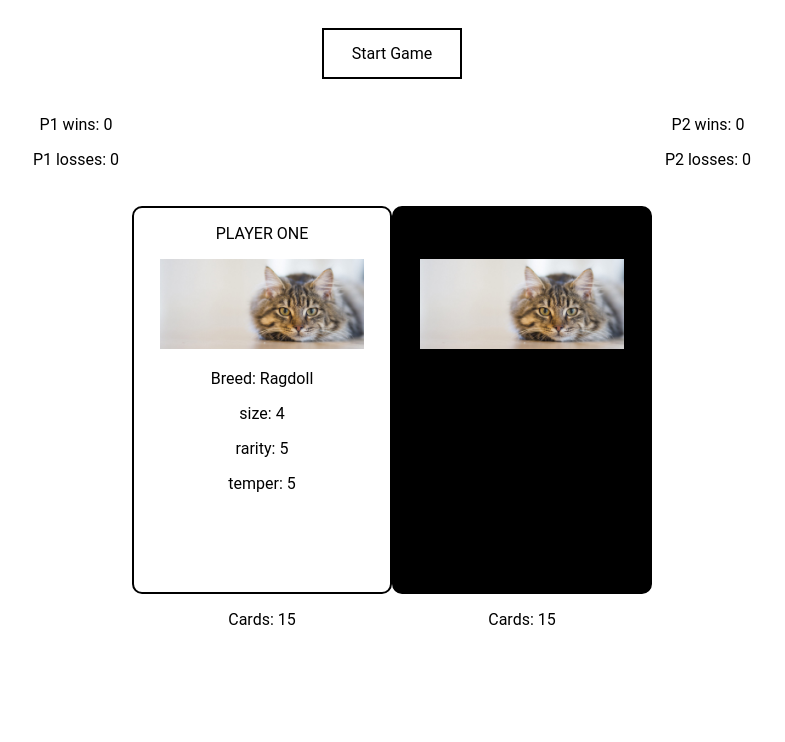
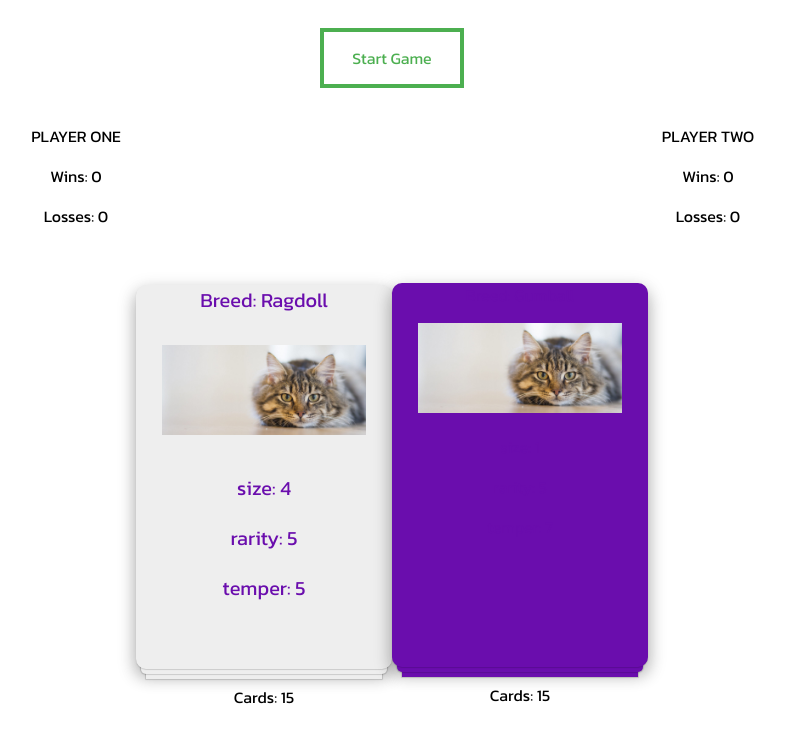
Before and after one commit to MrJamieRyan/Top_Trumps_Javascript_Game, a Vue app in the folder client/: page / in a window 1280 px wide. Both pictures are taken after a click on the button "Start Game". Shown: the top 742 px of the page, without its empty margins (248-1033 px from the left). Built offline with nearby package versions, Linux system fonts and the light colour scheme; no server answers.

Commit message:
CSS updates

```diff
--- a/client/public/index.html
+++ b/client/public/index.html
@@ -5,6 +5,7 @@
     <meta http-equiv="X-UA-Compatible" content="IE=edge">
     <meta name="viewport" content="width=device-width,initial-scale=1.0">
     <link rel="icon" href="<%= BASE_URL %>favicon.ico">
+    <link href="https://fonts.googleapis.com/css?family=Kanit&display=swap" rel="stylesheet">
     <title>client</title>
   </head>
   <body>
--- a/client/src/components/Controller.vue
+++ b/client/src/components/Controller.vue
@@ -1,14 +1,18 @@
 <template>
   <div>
-    <div class="start-game"> <button id="start-button" v-on:click="startGame">Start Game</button> </div>
+    <div class="start-game">
+      <button id="start-button" v-on:click="startGame">Start Game</button>
+    </div>
     <div class="scores">
       <div class="player-one-scores">
-        <p>P1 wins: {{playersRecords.playerOneGamesWon}}</p>
-        <p>P1 losses: {{playersRecords.playerOneGamesLost}}</p>
+        <p>PLAYER ONE</p>
+        <p>Wins: {{playersRecords.playerOneGamesWon}}</p>
+        <p>Losses: {{playersRecords.playerOneGamesLost}}</p>
       </div>
       <div class="player-two-scores">
-        <p>P2 wins: {{playersRecords.playerTwoGamesWon}}</p>
-        <p>P2 losses: {{playersRecords.playerTwoGamesLost}}</p>
+        <p>PLAYER TWO</p>
+        <p>Wins: {{playersRecords.playerTwoGamesWon}}</p>
+        <p>Losses: {{playersRecords.playerTwoGamesLost}}</p>
       </div>
     </div>
     <div>
@@ -16,7 +20,7 @@
     </div>
     <div class="players-wrapper">
       <player-one v-if="start" :cards="playerOneCardsDealt" :winningPlayer="winningPlayer" />
-      <player-two v-if="start" :cards="playerTwoCardsDealt" :winningPlayer="winningPlayer"/>
+      <player-two v-if="start" :cards="playerTwoCardsDealt" :winningPlayer="winningPlayer" />
     </div>
     <div v-if="gameWinner !== ''">
       <h1>{{gameWinner}}</h1>
@@ -25,8 +29,7 @@
 </template>
 
 <script>
-
-import PlayersService from "../../services/PlayersService.js"
+import PlayersService from "../../services/PlayersService.js";
 import { eventBus } from "../main.js";
 import PlayerOne from "./PlayerOne.vue";
 import PlayerTwo from "./PlayerTwo.vue";
@@ -38,93 +41,95 @@ export default {
     "player-two": PlayerTwo
   },
 
-  data(){
+  data() {
     return {
       playerOneCardsDealt: [],
       playerTwoCardsDealt: [],
       start: false,
       cardsUpForGrabs: [],
       selectedProperty: null,
-      winningPlayer: '',
-      winningPlayerStatement: '',
-      gameWinner: '',
+      winningPlayer: "",
+      winningPlayerStatement: "",
+      gameWinner: "",
       playersRecords: {
         playerOneGamesWon: 0,
         playerOneGamesLost: 0,
         playerTwoGamesWon: 0,
         playerTwoGamesLost: 0
       }
-
-    }
+    };
   },
 
-  mounted(){
+  mounted() {
+    this.shuffleCards();
+    this.splitCards();
 
-    this.shuffleCards()
-    this.splitCards()
+    eventBus.$on("both-cards-sent", payload => {
+      this.cardsUpForGrabs.unshift(payload[2]);
+      this.cardsUpForGrabs.unshift(payload[0]);
+      this.selectedProperty = payload[1];
 
-    eventBus.$on('both-cards-sent', (payload) => {
-      this.cardsUpForGrabs.unshift(payload[2])
-      this.cardsUpForGrabs.unshift(payload[0])
-      this.selectedProperty = payload[1]
+      if (
+        this.cardsUpForGrabs[0][this.selectedProperty] >
+        this.cardsUpForGrabs[1][this.selectedProperty]
+      ) {
+        eventBus.$emit("player-one-wins", this.cardsUpForGrabs);
+        this.cardsUpForGrabs = [];
+        this.winningPlayer = "bothCardsShowing";
+        this.winningPlayerStatement = "Player One Wins This Round!";
+        setTimeout(() => {
+          this.winningPlayer = "player-one";
+          this.winningPlayerStatement = "";
+        }, 3000);
+      } else if (
+        this.cardsUpForGrabs[0][this.selectedProperty] ===
+        this.cardsUpForGrabs[1][this.selectedProperty]
+      ) {
+        let lastWinningPlayer = this.winningPlayer;
+        this.winningPlayer = "bothCardsShowing";
+        this.winningPlayerStatement = "It's a draw!";
+        setTimeout(() => {
+          this.winningPlayer = lastWinningPlayer;
+          this.winningPlayerStatement = "";
+        }, 3000);
+      } else {
+        eventBus.$emit("player-two-wins", this.cardsUpForGrabs);
+        this.cardsUpForGrabs = [];
+        this.winningPlayer = "bothCardsShowing";
+        this.winningPlayerStatement = "Player Two Wins This Round!";
+        setTimeout(() => {
+          this.winningPlayer = "player-two";
+          this.winningPlayerStatement = "";
+        }, 3000);
+      }
+    });
 
+    eventBus.$on("player-one-loses-game", () => {
+      this.gameWinner = "Player Two Wins The Game!";
+      this.start = false;
+      this.playerOneGamesLost += 1;
+      this.playerTwoGamesWon += 1;
+      // this.handleUpdate()
+      this.shuffleCards();
+      this.splitCards();
+    });
 
-      if(this.cardsUpForGrabs[0][this.selectedProperty] > this.cardsUpForGrabs[1][this.selectedProperty]){
-        eventBus.$emit('player-one-wins', this.cardsUpForGrabs)
-        this.cardsUpForGrabs = []
-        this.winningPlayer = 'bothCardsShowing'
-        this.winningPlayerStatement = 'Player One Wins This Round!'
-        setTimeout(() => {this.winningPlayer = 'player-one';
-          this.winningPlayerStatement = ''}, 3000)
-      }
-
-      else if(this.cardsUpForGrabs[0][this.selectedProperty] === this.cardsUpForGrabs[1][this.selectedProperty]){
-        let lastWinningPlayer = this.winningPlayer
-        this.winningPlayer = 'bothCardsShowing'
-        this.winningPlayerStatement = "It's a draw!"
-        setTimeout(() => {this.winningPlayer = lastWinningPlayer;
-          this.winningPlayerStatement = ''}, 3000)
-      }
-
-      else
-
-      {
-        eventBus.$emit('player-two-wins', this.cardsUpForGrabs)
-        this.cardsUpForGrabs = []
-        this.winningPlayer = 'bothCardsShowing'
-        this.winningPlayerStatement = 'Player Two Wins This Round!'
-        setTimeout(() => {this.winningPlayer = 'player-two';
-          this.winningPlayerStatement = ''}, 3000)
-      }
-
-    } )
-
-    eventBus.$on('player-one-loses-game', () => {
-      this.gameWinner = 'Player Two Wins The Game!'
-      this.start = false
-      this.playerOneGamesLost += 1
-      this.playerTwoGamesWon += 1
+    eventBus.$on("player-two-loses-game", () => {
+      this.gameWinner = "Player One Wins The Game!";
+      this.start = false;
+      this.playerTwoGamesLost += 1;
+      this.playerOneGamesWon += 1;
       // this.handleUpdate()
-      this.shuffleCards()
-      this.splitCards()
-    })
-
-    eventBus.$on('player-two-loses-game', () => {
-      this.gameWinner = 'Player One Wins The Game!'
-      this.start = false
-      this.playerTwoGamesLost += 1
-      this.playerOneGamesWon += 1
-      // this.handleUpdate()
-      this.shuffleCards()
-      this.splitCards()
-    })
+      this.shuffleCards();
+      this.splitCards();
+    });
   },
 
   methods: {
-
     fetchPlayers() {
-      PlayersService.getPlayers()
-      .then(playersRecords => this.playersRecords = playersRecords[0])
+      PlayersService.getPlayers().then(
+        playersRecords => (this.playersRecords = playersRecords[0])
+      );
     },
     //
     // handleUpdate(){
@@ -132,82 +137,100 @@ export default {
     // },
 
     startGame() {
-      this.start = true
-      this.gameWinner = ''
-      this.fetchPlayers()
+      this.start = true;
+      this.gameWinner = "";
+      this.fetchPlayers();
     },
 
-    splitCards(){
-      const numberOfCardsPerPlayer = this.cards.length / 2
+    splitCards() {
+      const numberOfCardsPerPlayer = this.cards.length / 2;
       for (let i = 0; i < numberOfCardsPerPlayer; i++) {
-        this.playerOneCardsDealt[i] = this.cards[i]
+        this.playerOneCardsDealt[i] = this.cards[i];
       }
       for (let i = numberOfCardsPerPlayer; i < this.cards.length; i++) {
-        this.playerTwoCardsDealt[i - numberOfCardsPerPlayer] = this.cards[i]
+        this.playerTwoCardsDealt[i - numberOfCardsPerPlayer] = this.cards[i];
       }
     },
 
-    shuffleCards(){
-
+    shuffleCards() {
       for (let i = this.cards.length - 1; i > 0; i--) {
         const j = Math.floor(Math.random() * (i + 1));
         [this.cards[i], this.cards[j]] = [this.cards[j], this.cards[i]];
       }
-
     }
-
-
-
   }
 };
 </script>
 
 <style>
-
 #start-button {
-  border: 2px solid black;
+  font-family: "Kanit", sans-serif;
+  border: 4px solid #4caf50;
   background-color: white;
-  color: black;
+  color: #4caf50;
   padding: 14px 28px;
   font-size: 16px;
   cursor: pointer;
   margin: 20px;
 }
-
-*{
-  font-family: 'Roboto', sans-serif;
+#start-button:hover {
+  font-family: "Kanit", sans-serif;
+  background-color: #4caf50;
+  color: white;
+  box-shadow: 0 8px 16px 0 rgba(0, 0, 0, 0.2), 0 6px 20px 0 rgba(0, 0, 0, 0.19);
 }
 
-.start-game{
-  text-align: center;
-
+* {
+  font-family: "Kanit", sans-serif;
 }
 
-.players-wrapper{
+.start-game {
+  text-align: center;
+}
+
+.players-wrapper {
   text-align: center;
   display: grid;
   grid-template-columns: 1fr 1fr;
-    place-self: center;
+  place-self: center;
 }
 
-.card-container{
+.card-container {
   place-self: center;
 }
 
 .card-down {
+  color: #6a0dad;
+  background-color: #6a0dad;
+  box-shadow:
+  /* Top layer shadow */ 0 1px 1px rgba(0, 0, 0, 0.15),
+    /* Second layer */ 0 10px 0 -5px #6a0dad,
+    /* Second layer shadow */ 0 10px 1px -4px rgba(0, 0, 0, 0.15),
+    /* Third layer */ 0 20px 0 -10px #6a0dad,
+    /* Third layer shadow */ 0 20px 1px -9px rgba(0, 0, 0, 0.15),
+    /* Shadow at bottom */ 0 8px 16px 0 rgba(0, 0, 0, 0.2),
+    0 6px 20px 0 rgba(0, 0, 0, 0.19);
   width: 20vw;
   height: 30vw;
-  background-color: black;
-  border: 2px solid black;
   border-radius: 10px;
+  user-select: none;
 }
 
 .card-up {
+  color: #6a0dad;
+  font-size: 20px;
+  background: #eee;
+  box-shadow:
+    /* Top layer shadow */ 0 1px 1px rgba(0, 0, 0, 0.15),
+    /* Second layer */ 0 10px 0 -5px #eee,
+    /* Second layer shadow */ 0 10px 1px -4px rgba(0, 0, 0, 0.15),
+    /* Third layer */ 0 20px 0 -10px #eee,
+    /* Third layer shadow */ 0 20px 1px -9px rgba(0, 0, 0, 0.15),
+    /* Shadow at bottom */ 0 8px 16px 0 rgba(0, 0, 0, 0.2),
+    0 6px 20px 0 rgba(0, 0, 0, 0.19);
   width: 20vw;
   height: 30vw;
-  border: 2px solid black;
   border-radius: 10px;
-
 }
 
 p.not-clickable {
@@ -220,7 +243,6 @@ p.not-clickable {
 
 .property-selected {
   background-color: red;
-
 }
 
 .scores {
@@ -232,5 +254,4 @@ p.not-clickable {
 .property {
   cursor: pointer;
 }
-
 </style>
--- a/client/src/components/PlayerOne.vue
+++ b/client/src/components/PlayerOne.vue
@@ -1,9 +1,9 @@
 <template>
   <div class="card-container">
     <div :class="winningPlayer === 'player-one' || winningPlayer === 'bothCardsShowing' || winningPlayer === '' ? 'card-up' : 'card-down'" >
-      <p>PLAYER ONE</p>
-      <img id="catpic" src="../../public/images/Cat.jpg" >
-      <p>Breed: {{playerOneCards[0].name}}</p>
+
+      <p>Breed: {{playerOneCards[0].name}} </p>
+      <img id="catpic" src="../../public/images/Cat.jpg" style="padding: 10px" >
 
       <p
 
--- a/client/src/components/PlayerTwo.vue
+++ b/client/src/components/PlayerTwo.vue
@@ -1,25 +1,21 @@
 <template>
   <div class="card-container">
-    <div :class="winningPlayer === 'player-two' || winningPlayer === 'bothCardsShowing' ? 'card-up' : 'card-down'" >
-      <p>PLAYER TWO</p>
-      <img id="catpic" src="../../public/images/Cat.jpg" >
+    <div
+      :class="winningPlayer === 'player-two' || winningPlayer === 'bothCardsShowing' ? 'card-up' : 'card-down'"
+    >
       <p>Breed: {{playerTwoCards[0].name}}</p>
+      <img id="catpic" src="../../public/images/Cat.jpg" />
 
       <p
         class="property"
         :id="key"
-
         v-on:click="handleClick(key.toLowerCase())"
-
         v-for="(value, key) in playerTwoCards[0]"
-
         v-if="key !== 'name'"
       >
-
         <!-- :class="winningPlayer === 'player-one' || winningPlayer === 'bothCardsShowing' ? 'not-clickable' : ''" -->
 
         {{key}}: {{value}}
-
       </p>
     </div>
     <div>
@@ -29,48 +25,49 @@
 </template>
 
 <script>
-import {eventBus} from "../main.js"
+import { eventBus } from "../main.js";
 export default {
-  name: 'player-two',
-  props: ['cards', 'winningPlayer'],
-  data(){
+  name: "player-two",
+  props: ["cards", "winningPlayer"],
+  data() {
     return {
       playerTwoCards: this.cards.slice()
-    }
+    };
   },
-  watch:{
-    playerTwoCards: function () {
-      if(this.playerTwoCards.length === 0){
-        eventBus.$emit('player-two-loses-game')
+  watch: {
+    playerTwoCards: function() {
+      if (this.playerTwoCards.length === 0) {
+        eventBus.$emit("player-two-loses-game");
       }
     }
   },
-  mounted(){
+  mounted() {
+    eventBus.$on("playerone-property-selected", payload => {
+      payload[2] = this.playerTwoCards[0];
+      eventBus.$emit("both-cards-sent", payload);
+      setTimeout(() => this.playerTwoCards.shift(), 3001);
+    });
 
-    eventBus.$on('playerone-property-selected', (payload) => {
-      payload[2] = this.playerTwoCards[0]
-      eventBus.$emit('both-cards-sent', payload)
-      setTimeout(() => this.playerTwoCards.shift(), 3001)
-    })
-
-    eventBus.$on('player-two-wins', (payload) => {
-      for(let card of payload){
-        this.playerTwoCards.push(card)
+    eventBus.$on("player-two-wins", payload => {
+      for (let card of payload) {
+        this.playerTwoCards.push(card);
       }
-    })
+    });
   },
   methods: {
-    handleClick(property){
+    handleClick(property) {
       // let targetProperty = document.getElementById(property).lastElementChild
       // targetProperty.classList.add('property-selected')
       // setTimeout(() => targetProperty.classList.remove('property-selected'), 3000)
-      eventBus.$emit('playertwo-property-selected', [this.playerTwoCards[0], property] )
-      setTimeout(() => this.playerTwoCards.shift(), 3001)
+      eventBus.$emit("playertwo-property-selected", [
+        this.playerTwoCards[0],
+        property
+      ]);
+      setTimeout(() => this.playerTwoCards.shift(), 3001);
     }
   }
-}
+};
 </script>
 
 <style>
-
 </style>
```
Also changed, not shown: 1 other file (tests, documents, lock files or other folders). Lines whose indentation alone changed are shown as unchanged.
